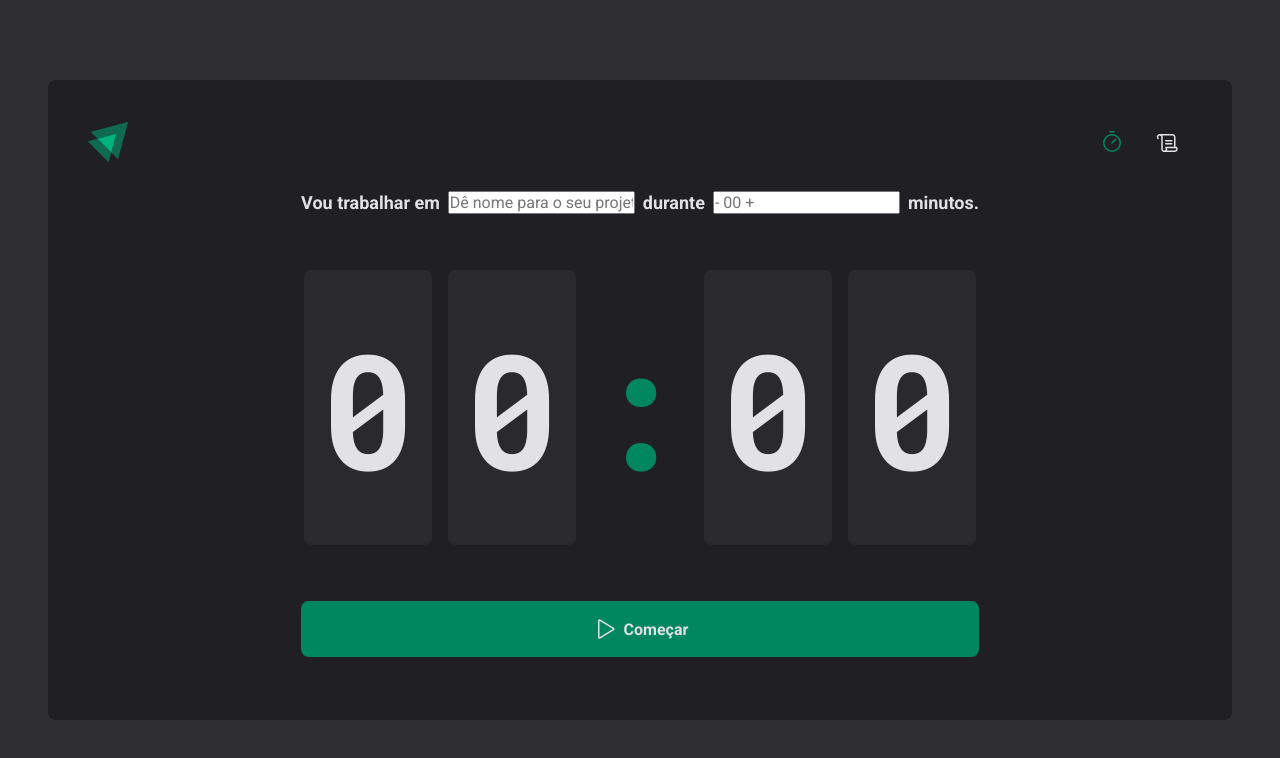
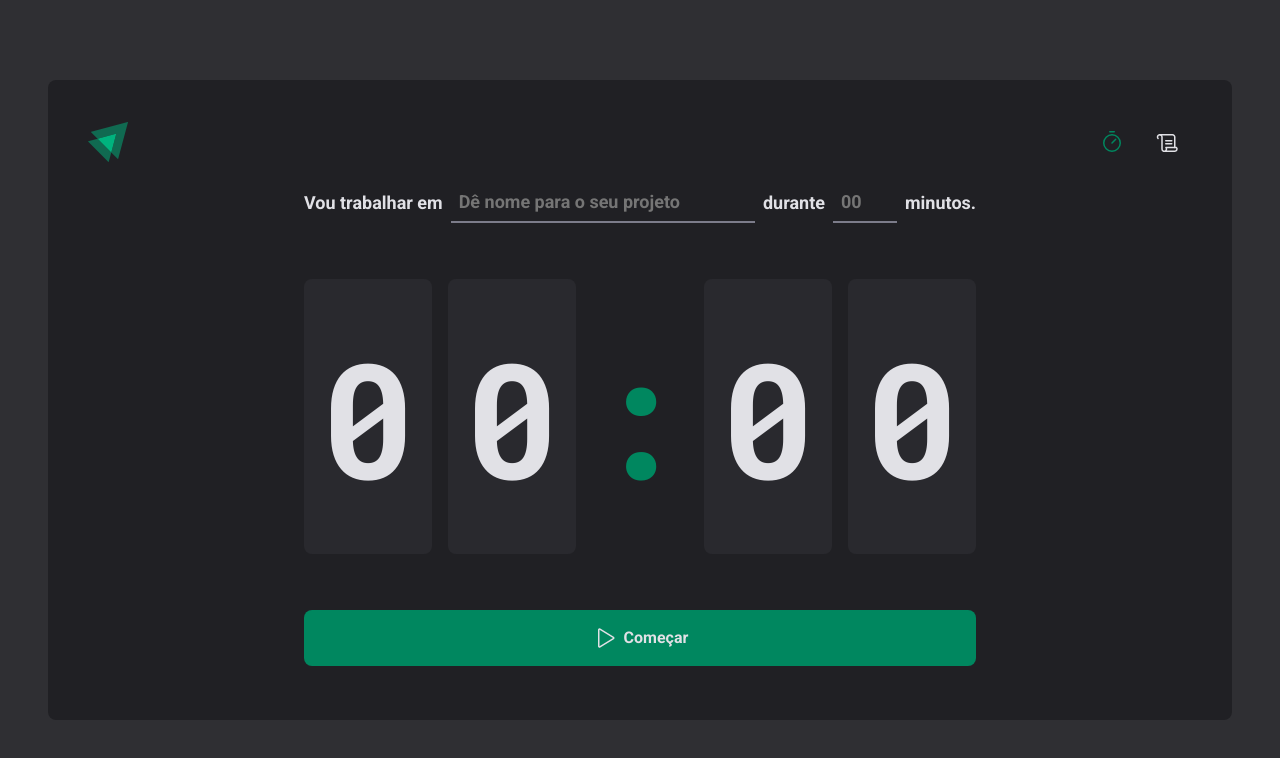
Before and after one commit to philipef-dev/ignite-timer-02, a React (Vite) app: page / in a window 1280 px wide. Shown: the top 758 px of the page. Built offline with nearby package versions, Linux system fonts and the light colour scheme.

Commit message:
Componente input - ok

```diff
--- a/src/pages/Home/index.tsx
+++ b/src/pages/Home/index.tsx
@@ -1,5 +1,5 @@
 import { Play } from "phosphor-react";
-import { ContDownContainer, FormContainer, HomeContainer, Separator, StartCountDownButton } from "./styles";
+import { ContDownContainer, FormContainer, HomeContainer, MinutsAmountInput, Separator, StartCountDownButton, TaskInput } from "./styles";
 
 export function Home() {
     return (
@@ -7,10 +7,10 @@ export function Home() {
             <form action="">
                 <FormContainer>
                     <label htmlFor="task">Vou trabalhar em</label>
-                    <input type="text" id="task" placeholder="Dê nome para o seu projeto" />
+                    <TaskInput type="text" id="task" placeholder="Dê nome para o seu projeto" />
 
                     <label htmlFor="minutesAmount">durante</label>
-                    <input type="number" id="minutesAmount" placeholder="- 00 +" />
+                    <MinutsAmountInput type="number" id="minutesAmount" placeholder="00" />
                     <span>minutos.</span>
                 </FormContainer>
 
@@ -21,7 +21,7 @@ export function Home() {
                     <span>0</span>
                     <span>0</span>
                 </ContDownContainer>
-                <StartCountDownButton>
+                <StartCountDownButton type="submit">
                     <Play size={24} />
                     Começar
                 </StartCountDownButton>
--- a/src/pages/Home/styles.ts
+++ b/src/pages/Home/styles.ts
@@ -76,3 +76,22 @@ export const StartCountDownButton = styled.button`
         background-color: ${props => props.theme['green-700']};
     }
 `
+
+export const BaseInput = styled.input`
+    background-color: transparent;
+    border: none;
+    height: 2.5rem;
+    border-bottom: 2px solid ${props => props.theme['gray-500']};
+    font-weight: bold;
+    font-size: 1.125rem;
+    padding: 0 0.5rem;
+    color: ${props => props.theme['gray-100']};
+`
+
+export const TaskInput = styled(BaseInput)`
+    flex: 1;
+`
+
+export const MinutsAmountInput = styled(BaseInput)`
+    width: 4rem;
+`
```
